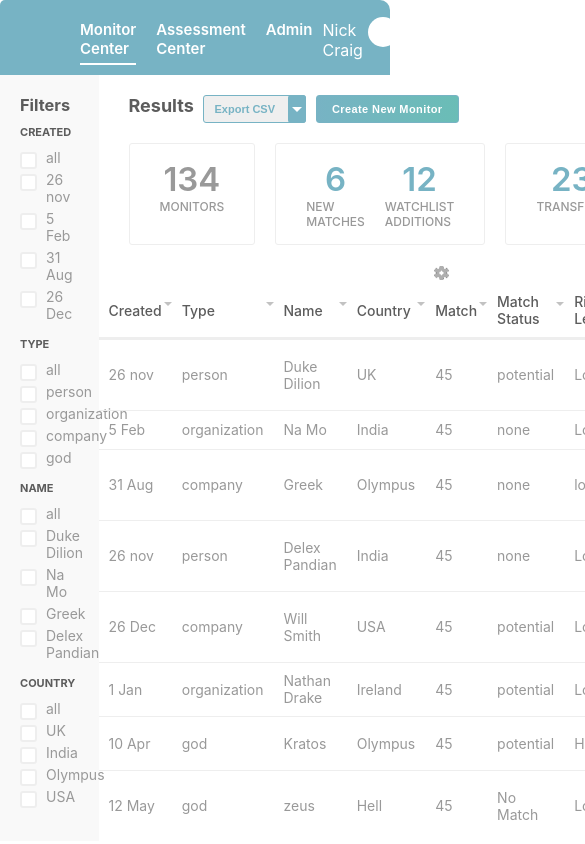
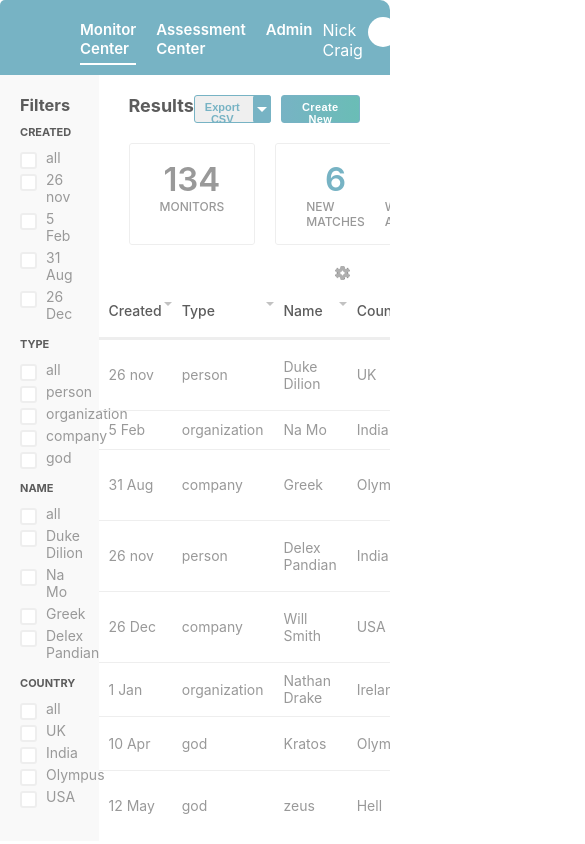
Before and after one commit to grimstroke/dreamlabs-dashboard, a React (Create React App) app: page / in a window 390 px wide. Shown: the top 844 px of the page, 585 px wide, since content can reach past the window. Built offline with nearby package versions, Linux system fonts and the light colour scheme.

Commit message:
little mobile device support and fixed unable to click filter checkbox issue

```diff
--- a/src/components/dashboard/dashboard.module.scss
+++ b/src/components/dashboard/dashboard.module.scss
@@ -154,3 +154,9 @@
     }
   }
 }
+@media only screen and (max-width: 1000px) {
+  .dashboard-table-container {
+    width: 100%;
+    overflow-x: scroll;
+  }
+}
--- a/src/components/dashboard/dashboardHeader.module.scss
+++ b/src/components/dashboard/dashboardHeader.module.scss
@@ -88,3 +88,11 @@
     }
   }
 }
+@media only screen and (max-width: 1000px) {
+  .dashboard-flex-box {
+    width: 100%;
+    .dashboard-item-outer {
+      flex-grow: 1;
+    }
+  }
+}
--- a/src/components/dashboard/filter/Filter.js
+++ b/src/components/dashboard/filter/Filter.js
@@ -20,6 +20,9 @@ class Filter extends React.Component {
                     key={filter}
                     className={cx(styles['filter-item-container'])}
                   >
+                    <label htmlFor={key + filter}>
+                      {' '}
+                      {filter}
                       <input
                         type="checkbox"
                         className={cx(styles['filter-checkbox'])}
@@ -32,7 +35,7 @@ class Filter extends React.Component {
                         id={key + filter}
                       />
                       <span className={cx(styles.checkmark)} />
-                    <label htmlFor={key + filter}> {filter} </label>
+                    </label>
                   </div>
                 )
               );
```
Lines whose indentation alone changed are shown as unchanged.
